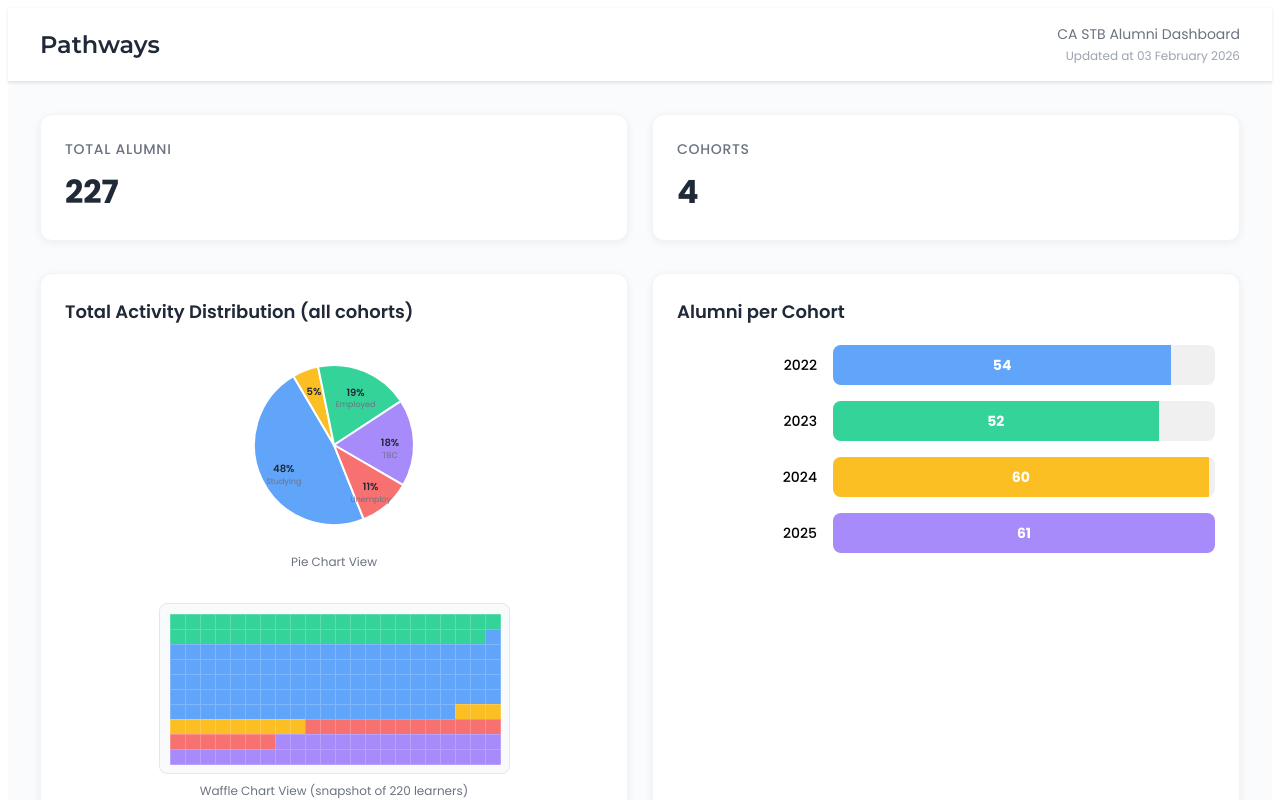
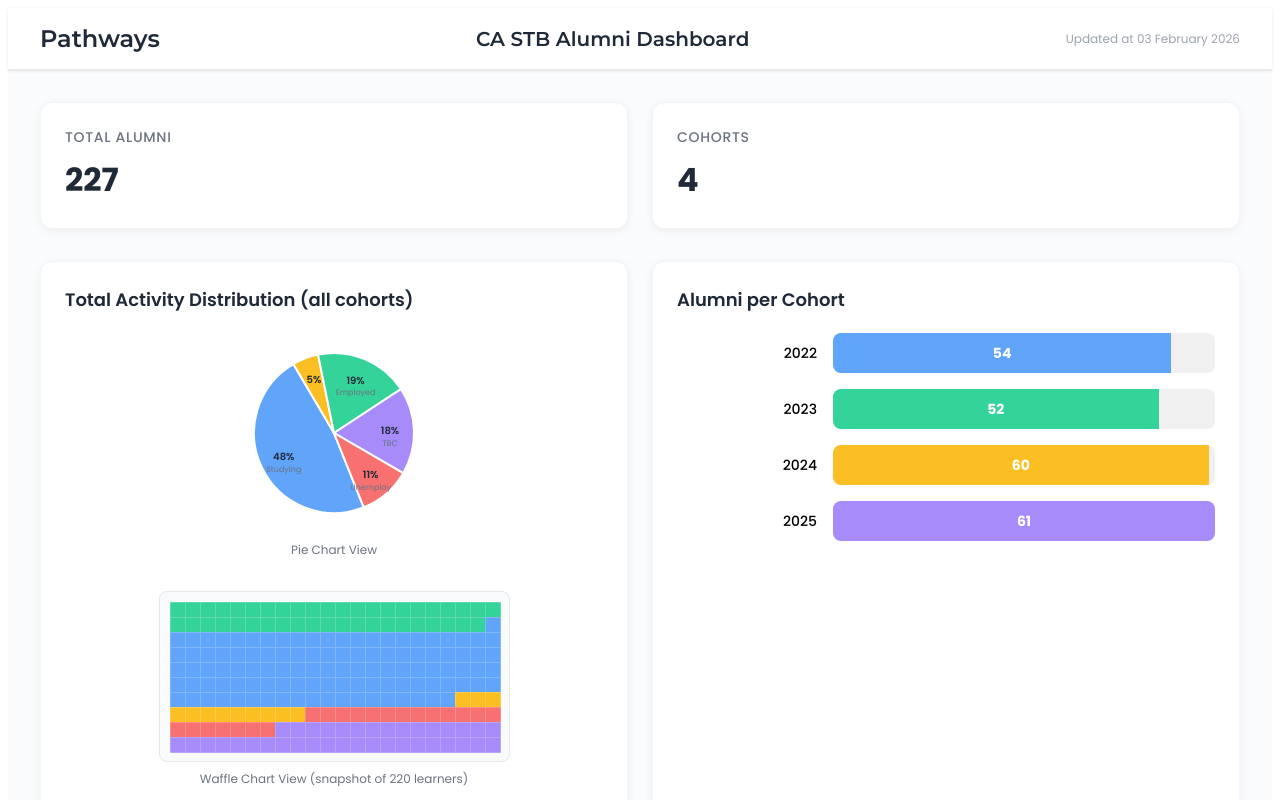
Before and after one commit to sweber-nextlevel/pathways-alumni-dashboard, a Next.js app: page / in a window 1280 px wide. Shown: the top 800 px of the page. Built offline with nearby package versions, Linux system fonts and the light colour scheme.

Commit message:
Make CA STB Alumni Dashboard prominent heading in center of navbar

```diff
--- a/pages/index.js
+++ b/pages/index.js
@@ -1093,10 +1093,21 @@ export default function Home() {
               color: '#1f2937',
               fontFamily: '"Montserrat", sans-serif'
             }}>Pathways</h1>
-            <div style={{ display: 'flex', flexDirection: 'column', alignItems: 'flex-end' }}>
-              <div style={{ fontSize: '14px', color: '#6b7280' }}>CA STB Alumni Dashboard</div>
-              <div style={{ fontSize: '12px', color: '#9ca3af', marginTop: '2px' }}>Updated at 03 February 2026</div>
-            </div>
+
+            <h2 style={{
+              margin: 0,
+              fontSize: '20px',
+              fontWeight: '600',
+              color: '#1f2937',
+              fontFamily: '"Montserrat", sans-serif',
+              textAlign: 'center'
+            }}>CA STB Alumni Dashboard</h2>
+
+            <div style={{
+              fontSize: '12px',
+              color: '#9ca3af',
+              textAlign: 'right'
+            }}>Updated at 03 February 2026</div>
           </div>
         </nav>
 
```
